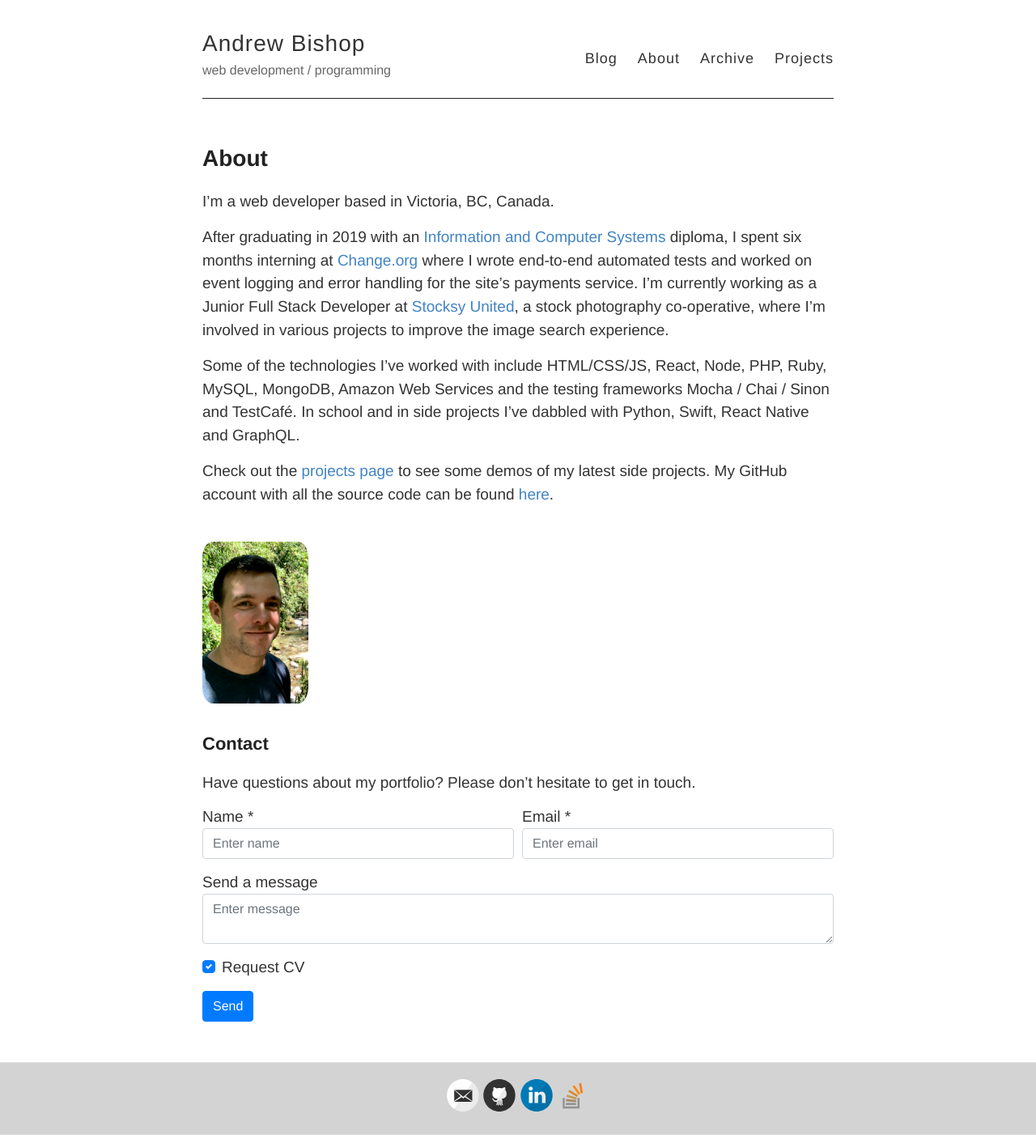
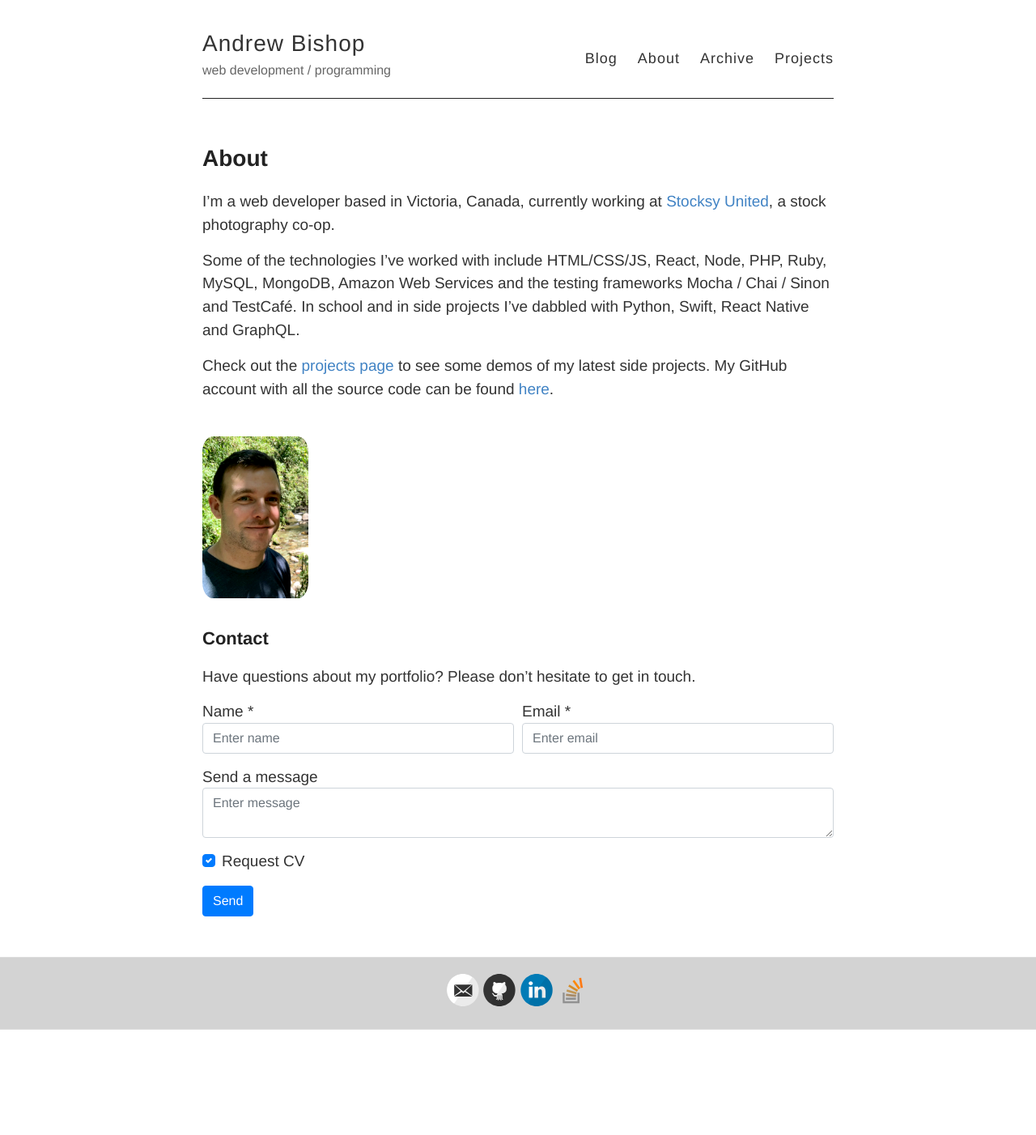
Before and after one commit to a-bishop/old_blog, a Jekyll site: the page built from about.md, in a window 1280 px wide. Shown: the whole page at 81% size. Built offline with Jekyll 4.4.1, drawn with Linux system fonts in a browser that asks for light colours; nearby versions of some CDN libraries; after the commit the page ends 1272 px from its top, so only the background shows below that.

Commit message:
Update about.md

```diff
--- a/about.md
+++ b/about.md
@@ -5,9 +5,7 @@ permalink: /about/
 ---
 
 
-I'm a web developer based in Victoria, BC, Canada.
-
-After graduating in 2019 with an [Information and Computer Systems](http://camosun.ca/learn/programs/information-computer-systems/) diploma, I spent six months interning at [Change.org](https://www.change.org/) where I wrote end-to-end automated tests and worked on event logging and error handling for the site's payments service. I'm currently working as a Junior Full Stack Developer at [Stocksy United](https://www.stocksy.com/), a stock photography co-operative, where I'm involved in various projects to improve the image search experience.
+I'm a web developer based in Victoria, Canada, currently working at [Stocksy United](https://www.stocksy.com/), a stock photography co-op.
 
 Some of the technologies I've worked with include HTML/CSS/JS, React, Node, PHP, Ruby, MySQL, MongoDB, Amazon Web Services and the testing frameworks Mocha / Chai / Sinon and TestCafé. In school and in side projects I've dabbled with Python, Swift, React Native and GraphQL.
 
```
